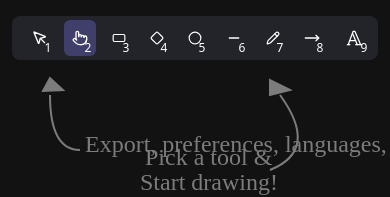
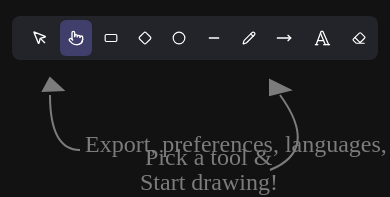
Before and after one commit to dakshydv/sketchly, a Next.js app in the folder apps/sketchly/: page / in a window 390 px wide. Shown: the top 197 px of the page. Built offline with nearby package versions, Linux system fonts and the light colour scheme.

Commit message:
tool bar in mobile fixed

```diff
--- a/apps/sketchly/src/components/RoomCanvas.tsx
+++ b/apps/sketchly/src/components/RoomCanvas.tsx
@@ -421,7 +421,7 @@ export function RoomCanvas({ roomId }: { roomId: number }) {
 
       <div className="fixed sm:hidden top-4 left-1/2 -translate-x-1/2 z-10 w-full px-3">
         <div
-          className={`${isThemeDark ? "bg-[#23232a] text-white" : "bg-[#ffffff] text-black outline outline-gray-200"} backdrop-blur-sm rounded-lg h-11 px-3 flex gap-2 overflow-x-auto no-scrollbar`}
+          className={`${isThemeDark ? "bg-[#23232a] text-white" : "bg-[#ffffff] text-black outline outline-gray-200"} backdrop-blur-sm rounded-lg h-11 px-3 flex gap-1 overflow-x-auto no-scrollbar`}
         >
           <IconButton
             onClick={() => setTool("select")}
@@ -431,7 +431,6 @@ export function RoomCanvas({ roomId }: { roomId: number }) {
                 ? `${isThemeDark ? "bg-[#403e6a]" : "bg-[#e0dfff]"}`
                 : ""
             }
-            number={1}
           />
           <IconButton
             onClick={() => setTool("pointer")}
@@ -441,7 +440,6 @@ export function RoomCanvas({ roomId }: { roomId: number }) {
                 ? `${isThemeDark ? "bg-[#403e6a]" : "bg-[#e0dfff]"}`
                 : ""
             }
-            number={2}
           />
           <IconButton
             onClick={() => setTool("rect")}
@@ -451,7 +449,6 @@ export function RoomCanvas({ roomId }: { roomId: number }) {
                 ? `${isThemeDark ? "bg-[#403e6a]" : "bg-[#e0dfff]"}`
                 : ""
             }
-            number={3}
           />
           <IconButton
             onClick={() => setTool("diamond")}
@@ -461,7 +458,6 @@ export function RoomCanvas({ roomId }: { roomId: number }) {
                 ? `${isThemeDark ? "bg-[#403e6a]" : "bg-[#e0dfff]"}`
                 : ""
             }
-            number={4}
           />
           <IconButton
             onClick={() => setTool("ellipse")}
@@ -471,7 +467,6 @@ export function RoomCanvas({ roomId }: { roomId: number }) {
                 ? `${isThemeDark ? "bg-[#403e6a]" : "bg-[#e0dfff]"}`
                 : ""
             }
-            number={5}
           />
           <IconButton
             onClick={() => setTool("line")}
@@ -481,7 +476,6 @@ export function RoomCanvas({ roomId }: { roomId: number }) {
                 ? `${isThemeDark ? "bg-[#403e6a]" : "bg-[#e0dfff]"}`
                 : ""
             }
-            number={6}
           />
           <IconButton
             onClick={() => setTool("pencil")}
@@ -491,7 +485,6 @@ export function RoomCanvas({ roomId }: { roomId: number }) {
                 ? `${isThemeDark ? "bg-[#403e6a]" : "bg-[#e0dfff]"}`
                 : ""
             }
-            number={7}
           />
           <IconButton
             onClick={() => setTool("arrow")}
@@ -501,7 +494,6 @@ export function RoomCanvas({ roomId }: { roomId: number }) {
                 ? `${isThemeDark ? "bg-[#403e6a]" : "bg-[#e0dfff]"}`
                 : ""
             }
-            number={8}
           />
           <IconButton
             onClick={() => setTool("text")}
@@ -511,7 +503,6 @@ export function RoomCanvas({ roomId }: { roomId: number }) {
                 ? `${isThemeDark ? "bg-[#403e6a]" : "bg-[#e0dfff]"}`
                 : ""
             }
-            number={9}
           />
           <IconButton
             onClick={() => setTool("eraser")}
@@ -521,7 +512,6 @@ export function RoomCanvas({ roomId }: { roomId: number }) {
                 ? `${isThemeDark ? "bg-[#403e6a]" : "bg-[#e0dfff]"}`
                 : ""
             }
-            number={10}
           />
         </div>
       </div>
```
